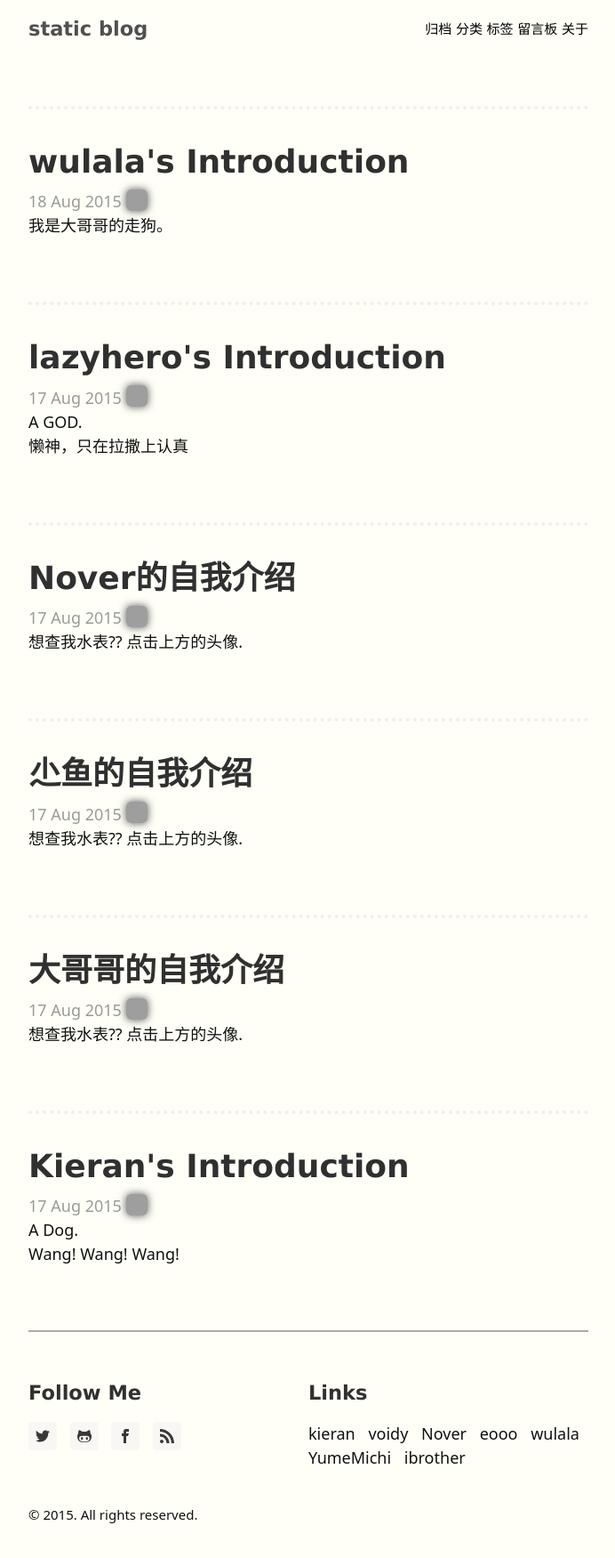
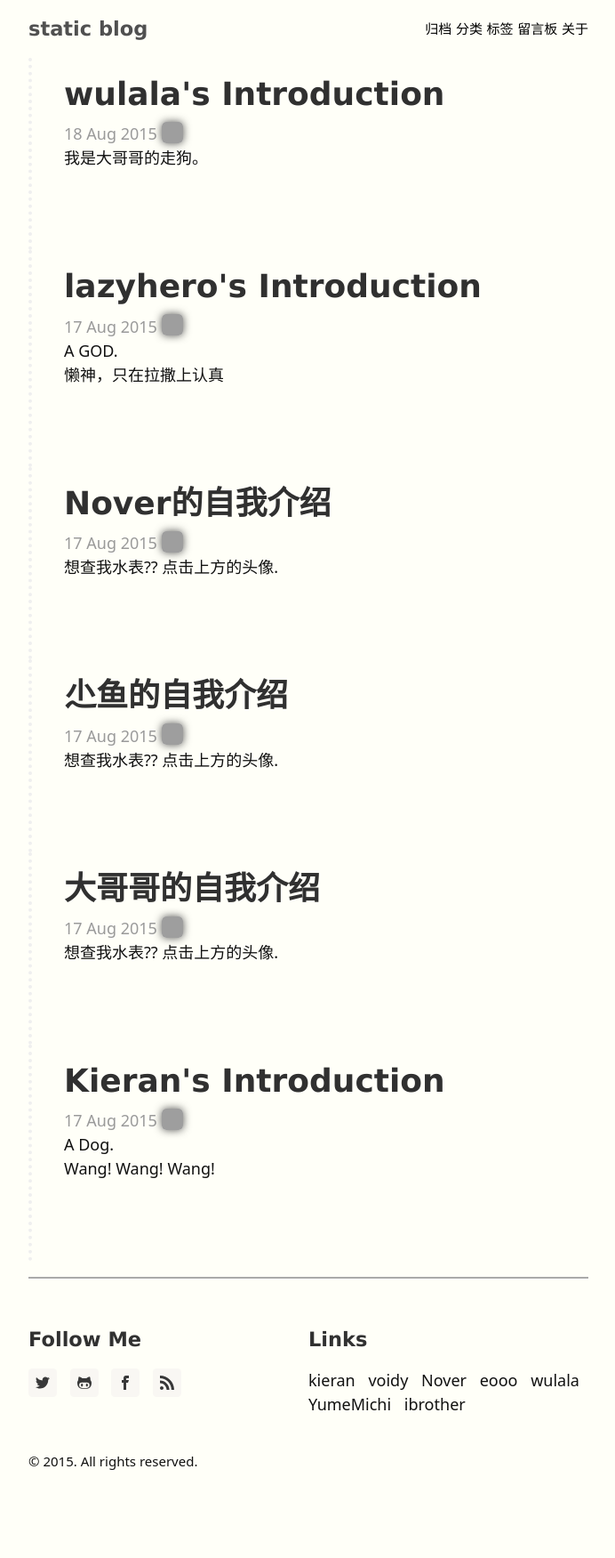
Before and after one commit to staticblog/staticblog.github.io, a Jekyll site: the page built from index.html, in a window 1280 px wide. Shown: the whole page at 89% size, without its empty margins (293-985 px from the left). Built offline with Jekyll 4.4.1, drawn with Linux system fonts in a browser that asks for light colours; the list of posts is cut into pages by our own code; after the commit the page ends 1691 px from its top, so only the background shows below that; grey boxes are pictures that could not be loaded.

Commit message:
site update

```diff
--- a/_sass/_masthead.scss
+++ b/_sass/_masthead.scss
@@ -5,7 +5,6 @@
 .masthead {
   padding-top:    1rem;
   padding-bottom: 1rem;
-  margin-bottom: 3rem;
 }
 
 .masthead-title {
--- a/_sass/_type.scss
+++ b/_sass/_type.scss
@@ -117,13 +117,12 @@ a[href^="#fnref:"] {
 
 .listing {
   list-style-type: none;
-  margin-top: 2rem;
-  padding-top: 2rem;
-  border-top: .25rem dotted #efefef;
+  padding: 1rem 0 1rem 2rem;
+  border-left: .25rem dotted #efefef;
 }
 
 .listing:hover {
-  border-top: .25rem dotted #bce72d;
+  border-left: .25rem dotted #bce72d;
 }
 
 // Custom type
```
